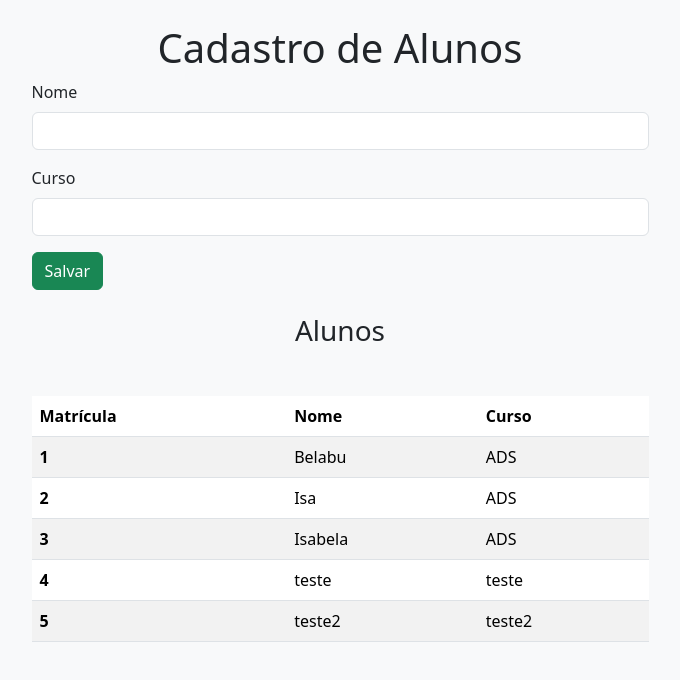
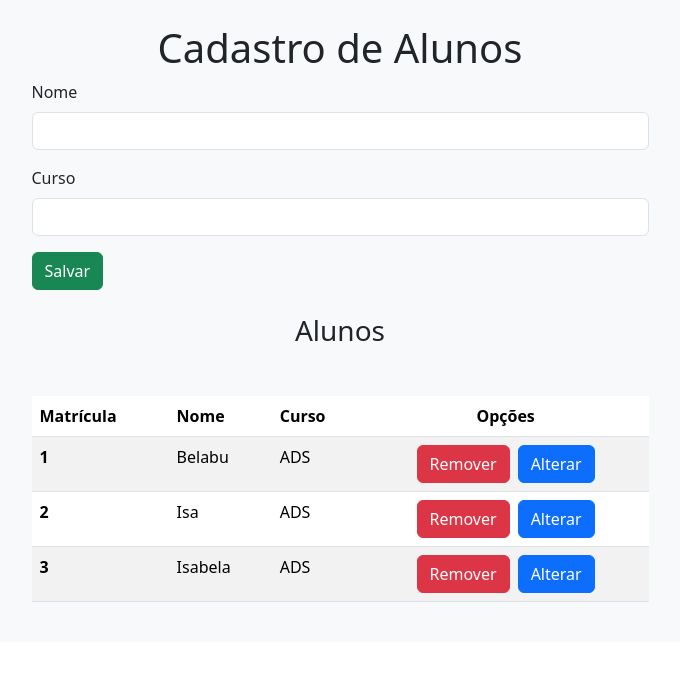
Before and after one commit to isabelabu/cad-aluno, an Angular app: page / in a window 1280 px wide. Shown: the top 680 px of the page, without its empty margins (300-980 px from the left). Built offline with nearby package versions, Linux system fonts and the light colour scheme; data requests are answered from the project's data file.

Commit message:
botão excluir

```diff
--- a/db.json
+++ b/db.json
@@ -14,16 +14,6 @@
       "id": 3,
       "name": "Isabela",
       "course": "ADS"
-    },
-    {
-      "id": 4,
-      "name": "teste",
-      "course": "teste"
-    },
-    {
-      "id": 5,
-      "name": "teste2",
-      "course": "teste2"
     }
   ]
 }
--- a/src/app/student.service.ts
+++ b/src/app/student.service.ts
@@ -19,4 +19,8 @@ export class StudentService {
   save(student:Student): Observable<Student>{
     return this.http.post<Student>(this.url, student);
   }
+
+  delete(student:Student): Observable<void>{
+    return this.http.delete<void>(`${this.url}/${student.id}`);
+  }
 }
--- a/src/app/students/students.component.html
+++ b/src/app/students/students.component.html
@@ -30,6 +30,7 @@
             <th scope="col">Matrícula</th>
             <th scope="col">Nome</th>
             <th scope="col">Curso</th>
+            <th scope="col" class="text-center">Opções</th>
           </tr>
         </thead>
         <tbody>
@@ -37,6 +38,10 @@
             <th scope="row">{{ student.id }}</th>
             <td>{{ student.name }}</td>
             <td>{{ student.course }}</td>
+            <td class="d-flex justify-content-center">
+              <button type="button" class="btn btn-danger me-2" (click)="delete(student)">Remover</button>
+              <button type="button" class="btn btn-primary">Alterar</button>
+            </td>
           </tr>
         </tbody>
       </table>
--- a/src/app/students/students.component.ts
+++ b/src/app/students/students.component.ts
@@ -36,4 +36,10 @@ export class StudentsComponent implements OnInit{
     });
 
   }
+
+  delete(student:Student){
+    this.service.delete(student).subscribe({
+      next: () => this.loadStudents()
+    });
+  }
 }
```
